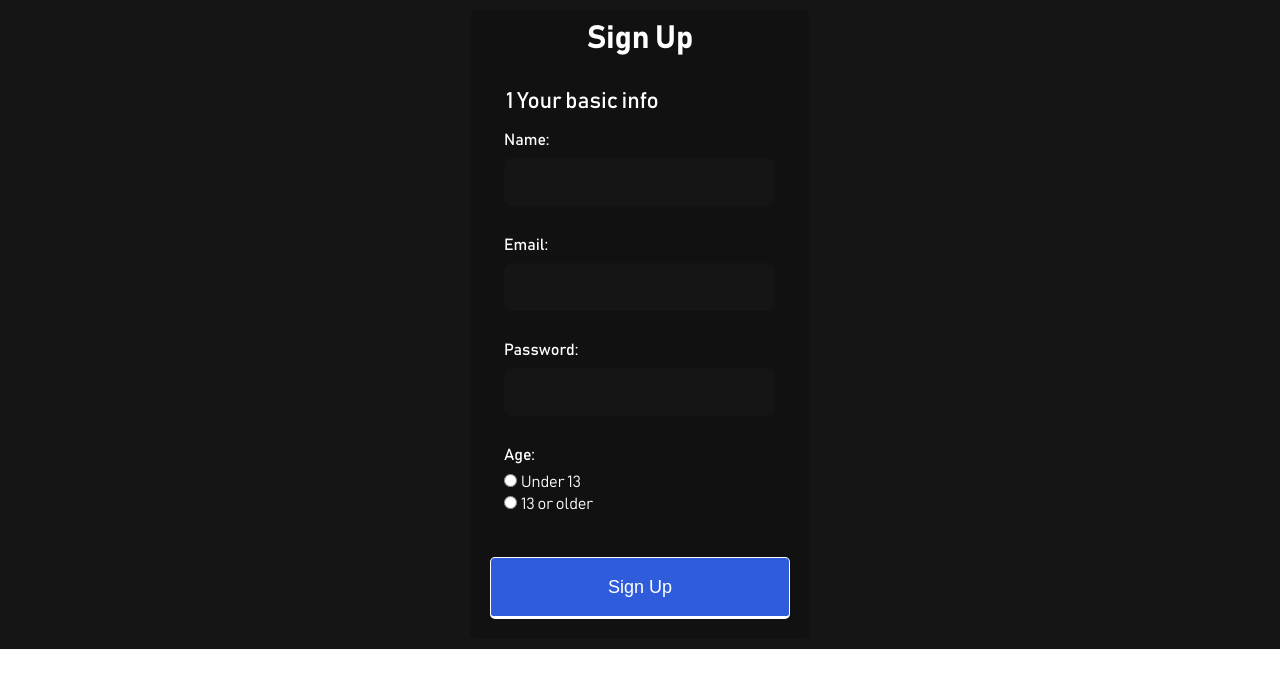
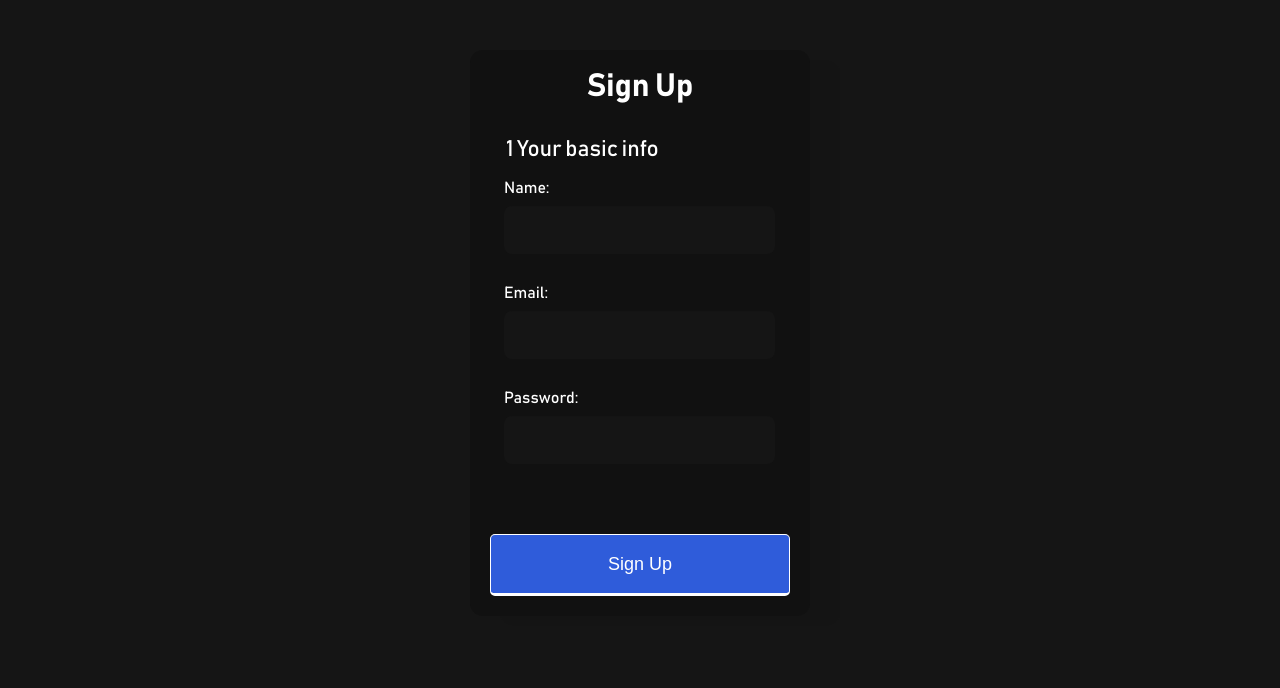
Before and after one commit to Abolfazl181920/Crypto-website, a React (Create React App) app: page /signup in a window 1280 px wide. Shown: the top 688 px of the page. Built offline with nearby package versions, Linux system fonts and the light colour scheme.

Commit message:
done all styles

```diff
--- a/src/Components/SignUp/SignUp.js
+++ b/src/Components/SignUp/SignUp.js
@@ -41,10 +41,6 @@ const SignUp = () => {
 
                     <label for="password">Password:</label>
                     <input value={password} onChange={handlePassword} type="password" id="password" name="user_password" />
-
-                    <label>Age:</label>
-                    <input type="radio" id="under_13" value="under_13" name="user_age" /><label for="under_13" class="light">Under 13</label><br/>
-                    <input type="radio" id="over_13" value="over_13" name="user_age" /><label for="over_13" class="light">13 or older</label>
                 </fieldset>
 
                 <button className="signup" type="submit">Sign Up</button>
--- a/src/Styles/App.css
+++ b/src/Styles/App.css
@@ -547,21 +547,23 @@ footer span {
 /* SignUp.js component */
 .signup_form {
     max-width: 300px;
-    margin: 10px auto;
+    margin: 50px auto;
     padding: 10px 20px;
     background: var(--elemblack);
-    border-radius: 8px;
+    border-radius: .8rem;
     color: var(--white);
+    box-shadow: 30px 10px 0 rgba(0, 0, 0, 0.03);
 }
 
 .signup_title {
-    margin: 0 0 30px 0;
+    margin: 8px 0 30px 0;
     text-align: center;
 }
 
 .signup_body {
     background-color: var(--black);
     overflow: hidden;
+    height: 100vh;
 }
 
 input[type="text"],
```
